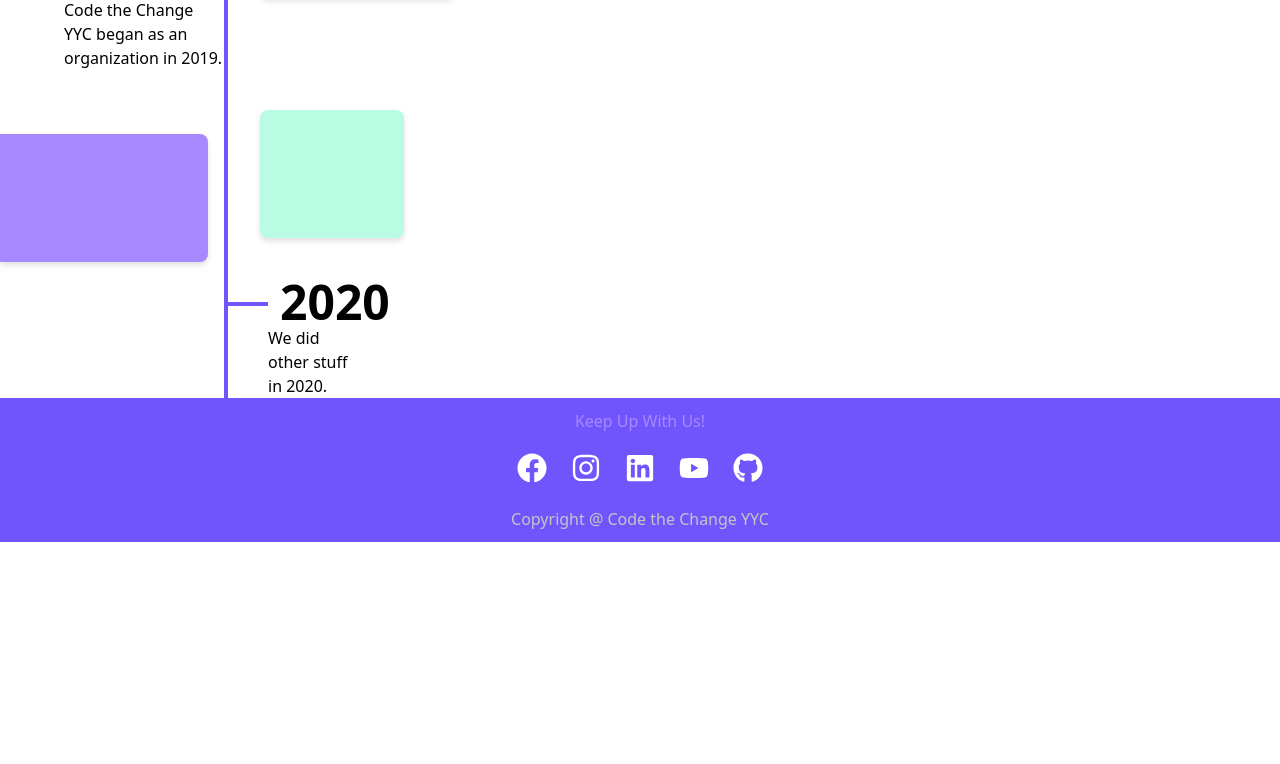
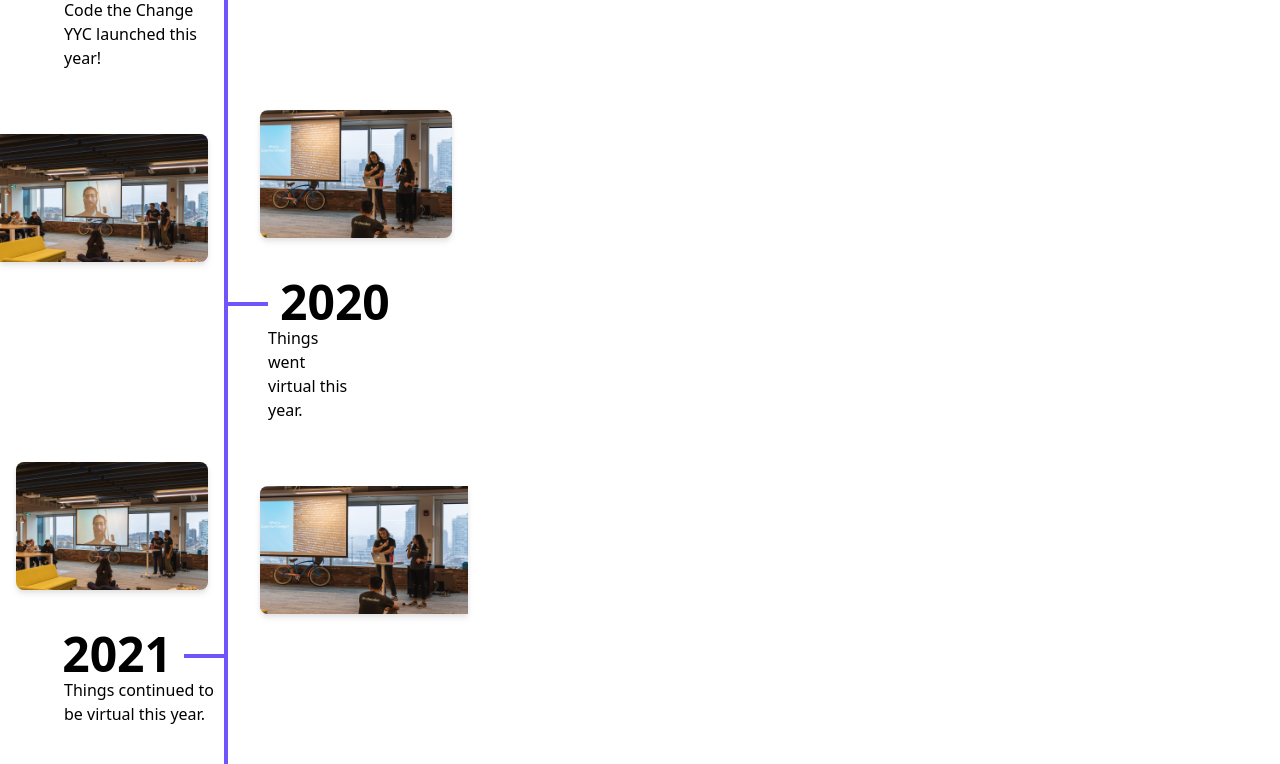
Before and after one commit to Code-the-Change-YYC/code-the-change-yyc-site, a Next.js app: page / in a window 1280 px wide. Shown: the part 4715-5479 px from the top of the page. Before the commit the page ends 5257 px from the top, so only its background shows below. Built offline with nearby package versions, Linux system fonts and the light colour scheme; a web font is replaced by a local one.

Commit message:
fix: Correct images

```diff
--- a/components/Timeline.jsx
+++ b/components/Timeline.jsx
@@ -1,67 +1,64 @@
-const TIMELINE_DATA = [
-  {
-    year: 2019,
-    description: "We opened this year!",
-    smallImage: "",
-    largeImage: ""
-  },
-  {
-    year: 2020,
-    description: "Another year happened",
-    smallImage: "",
-    largeImage: ""
-  },
-  {
-    year: 2021,
-    description: "Topan joined this year :)",
-    smallImage: "",
-    largeImage: ""
-  },
-  {
-    year: 2022,
-    description: "This is the current year",
-    smallImage: "",
-    largeImage: ""
-  },
-];
+/* eslint-disable @next/next/no-img-element */
+import { TIMELINE_DATA } from "../data/timeline";
 
 const TIMELINE_CONTAINER = "bg-white flex flex-col w-full md:w-1/2";
 
 const Timeline = () => {
+  return TIMELINE_DATA.map(({ year, description, smallImage, largeImage }, index) => {
+    if (index % 2 == 0) {
       return (
-    <>
         <div className={TIMELINE_CONTAINER}>
           <div className="flex flex-row flex-start">
             <div className="flex flex-col items-center">
-            <div className="box-border h-32 w-36 md:h-32 md:w-48 bg-[#BAFBE4] mx-4 mt-10 rounded-lg drop-shadow-md" />
+              <img
+                src={`/images/timeline/${smallImage}`}
+                alt=""
+                className="box-border h-32 w-36 md:h-32 md:w-48 bg-[#BAFBE4] mx-4 mt-10 rounded-lg drop-shadow-md"
+              />
               <div className="flex flex-row ml-auto mt-10">
-              <div className="px-3 text-5xl font-semibold">2019</div>
+                <div className="px-3 text-5xl font-semibold">{year}</div>
                 <div className="top-1/2 relative border-t-4 border-[#7055FD] w-10" />
               </div>
-            <div className="w-40 ml-auto">Code the Change YYC began as an organization in 2019. </div>
+              <div className="w-40 ml-auto">{description}</div>
             </div>
             <div className="border-l-4 border-[#7055FD] h-30" />
-          <div className="box-border h-32 w-44 md:h-48 md:w-48 bg-[#A689FF] ml-8 mt-16 rounded-l-lg drop-shadow-md" />
+            <img
+              src={`/images/timeline/${largeImage}`}
+              alt=""
+              className="box-border h-32 w-44 md:h-32 md:w-52 bg-[#A689FF] ml-8 mt-16 rounded-l-lg drop-shadow-md"
+            />
           </div>
         </div>
+      );
+    } else {
+      return (
         <div className={TIMELINE_CONTAINER}>
           <div className="flex flex-row flex-start">
             <div className="flex flex-col items-center">
-            <div className="box-border h-32 w-36 md:h-32 md:w-52 bg-[#A689FF] mr-8 md:mr-4 mt-16 rounded-r-lg drop-shadow-md" />
+              <img
+                src={`/images/timeline/${smallImage}`}
+                alt=""
+                className="box-border h-32 w-36 md:h-32 md:w-52 bg-[#A689FF] mr-8 md:mr-4 mt-16 rounded-r-lg drop-shadow-md"
+              />
             </div>
             <div className="border-l-4 border-[#7055FD] h-30" />
             <div className="flex flex-col items-center">
-            <div className="box-border h-32 w-36 bg-[#BAFBE4] ml-8 mt-10 rounded-lg drop-shadow-md" />
+              <img
+                src={`/images/timeline/${largeImage}`}
+                alt=""
+                className="box-border h-32 w-36 md:w-48 bg-[#BAFBE4] ml-8 mt-10 rounded-lg drop-shadow-md"
+              />
               <div className="flex flex-row mr-auto mt-10">
                 <div className="top-1/2 relative border-t-4 border-[#7055FD] w-10" />
-              <div className="pl-3 text-5xl font-semibold">2020</div>
+                <div className="pl-3 text-5xl font-semibold">{year}</div>
               </div>
-            <div className="w-40 px-10 mr-auto">We did other stuff in 2020. </div>
+              <div className="w-40 px-10 mr-auto">{description}</div>
             </div>
           </div>
         </div>
-    </>
       );
+    }
+  });
 };
 
 export default Timeline;
--- /dev/null
+++ b/data/timeline.js
@@ -0,0 +1,26 @@
+export const TIMELINE_DATA = [
+  {
+    year: 2019,
+    description: "Code the Change YYC launched this year!",
+    smallImage: "2019_hackathon_image.jpg",
+    largeImage: "2019_hackathon_image_2.jpg",
+  },
+  {
+    year: 2020,
+    description: "Things went virtual this year.",
+    smallImage: "2019_hackathon_image.jpg",
+    largeImage: "2019_hackathon_image_2.jpg",
+  },
+  {
+    year: 2021,
+    description: "Things continued to be virtual this year.",
+    smallImage: "2019_hackathon_image.jpg",
+    largeImage: "2019_hackathon_image_2.jpg",
+  },
+  {
+    year: 2022,
+    description: "This is the current year.",
+    smallImage: "2019_hackathon_image.jpg",
+    largeImage: "2019_hackathon_image_2.jpg",
+  },
+];
```
Lines whose indentation alone changed are shown as unchanged.
